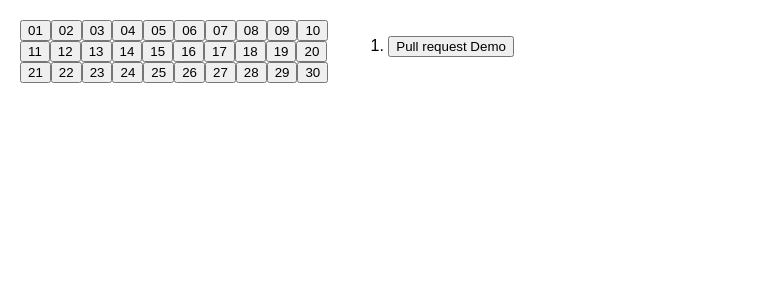
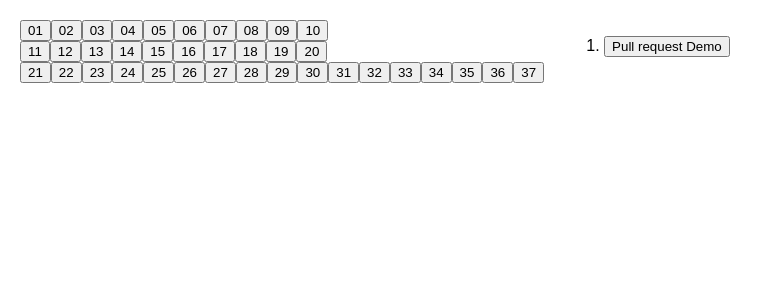
Before and after one commit to xpaulos/TechproWinter2024_session3, a React (Create React App) app: page / in a window 1280 px wide. Shown: the top 300 px of the page, without its empty margins (0-773 px from the left). Built offline with nearby package versions, Linux system fonts and the light colour scheme.

Commit message:
adding 7 more

```diff
--- a/src/App.js
+++ b/src/App.js
@@ -68,6 +68,13 @@ function Board({ xIsNext, squares, onPlay }) {
           <button>28</button>
           <button>29</button>
           <button>30</button>
+          <button>31</button>
+          <button>32</button>
+          <button>33</button>
+          <button>34</button>
+          <button>35</button>
+          <button>36</button>
+          <button>37</button>
         </div>
       </>
     </>
```
